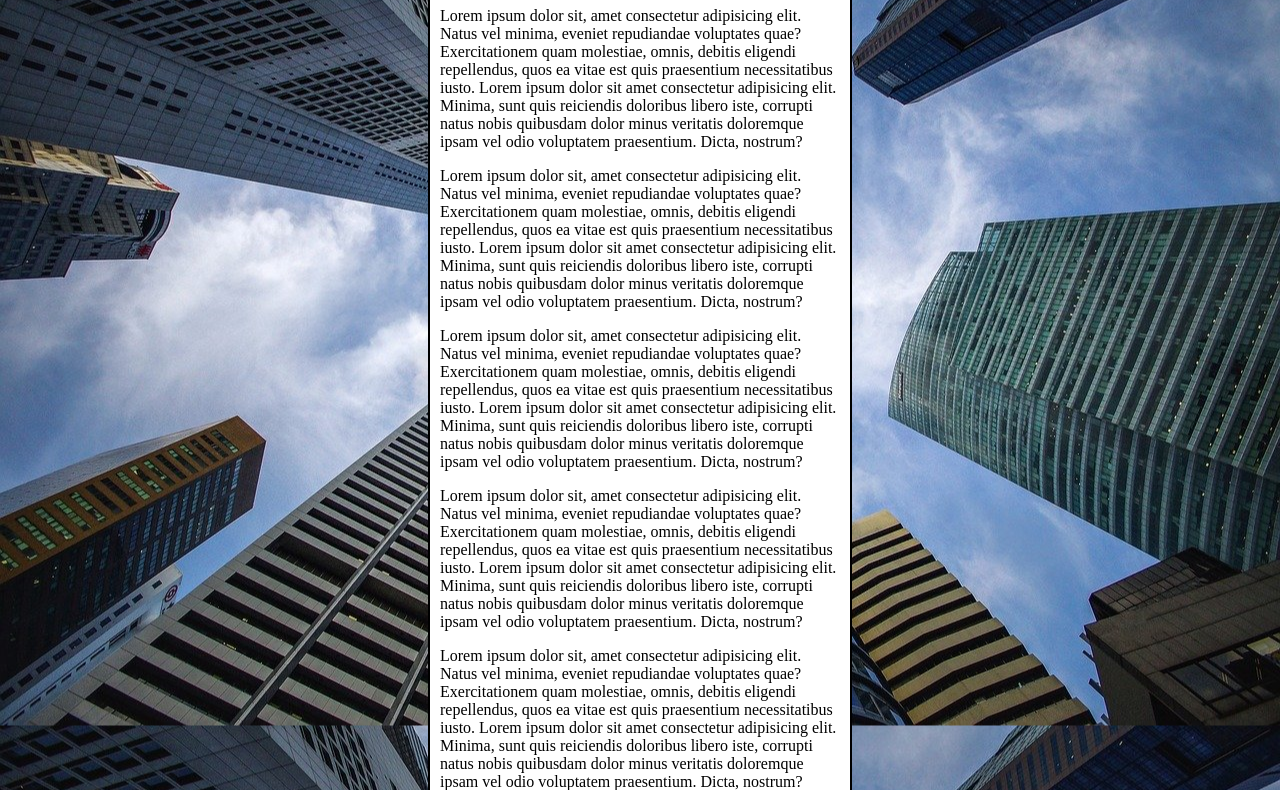
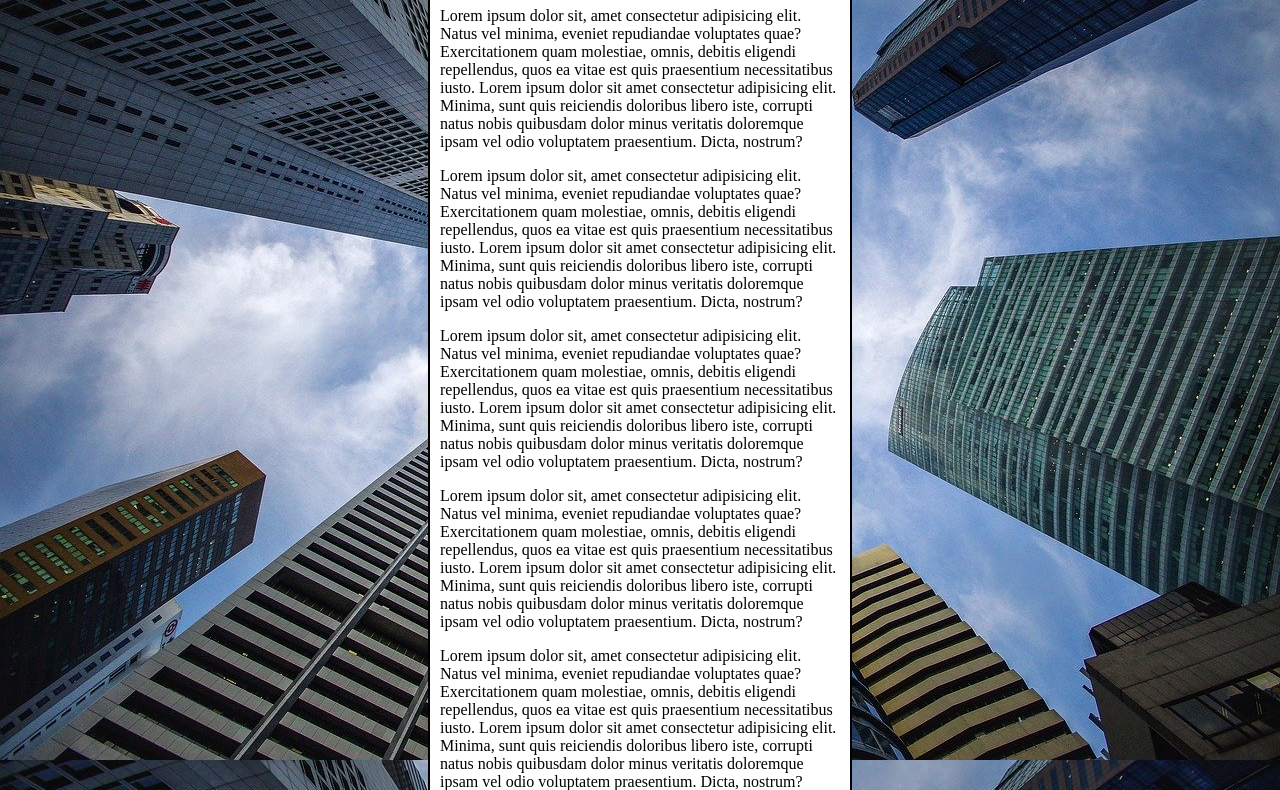
Before and after one commit to Daniel-Barbara/html-css, a plain HTML site: page exercicios/ex022/fundo006.html in a window 1280 px wide. Shown: the part 93-883 px from the top of the page. Drawn offline with Linux system fonts and the light colour scheme.

Commit message:
Update fundo006.html

```diff
--- a/exercicios/ex022/fundo006.html
+++ b/exercicios/ex022/fundo006.html
@@ -4,20 +4,28 @@
     <meta charset="UTF-8">
     <meta http-equiv="X-UA-Compatible" content="IE=edge">
     <meta name="viewport" content="width=device-width, initial-scale=1.0">
-    <title>Document</title>
+    <title>Fundo fixo de tela</title>
     <style>
         body{
-            height: 96vh;
+            /*height: 96vh;
             background-color: black;
             background-image: url(imagens/wallpaper002.jpg);
             background-position: center center;
-            background-repeat: repeat-y;
+            background-repeat: no-repeat;
+            background-size: cover;
+            background-attachment: fixed;*/
+
+            /*Shorthand - background
+            color > image > position > reapeat > [size] > attachment
+            */
+
+            background: black url(imagens/wallpaper002.jpg) center center fixed;
             background-size: cover;
         }
 
         main {
             background-color: white;
-            width: 400px;
+            max-width: 400px;
             padding: 10px;
             margin: auto;
             border: 2px solid black;
```
